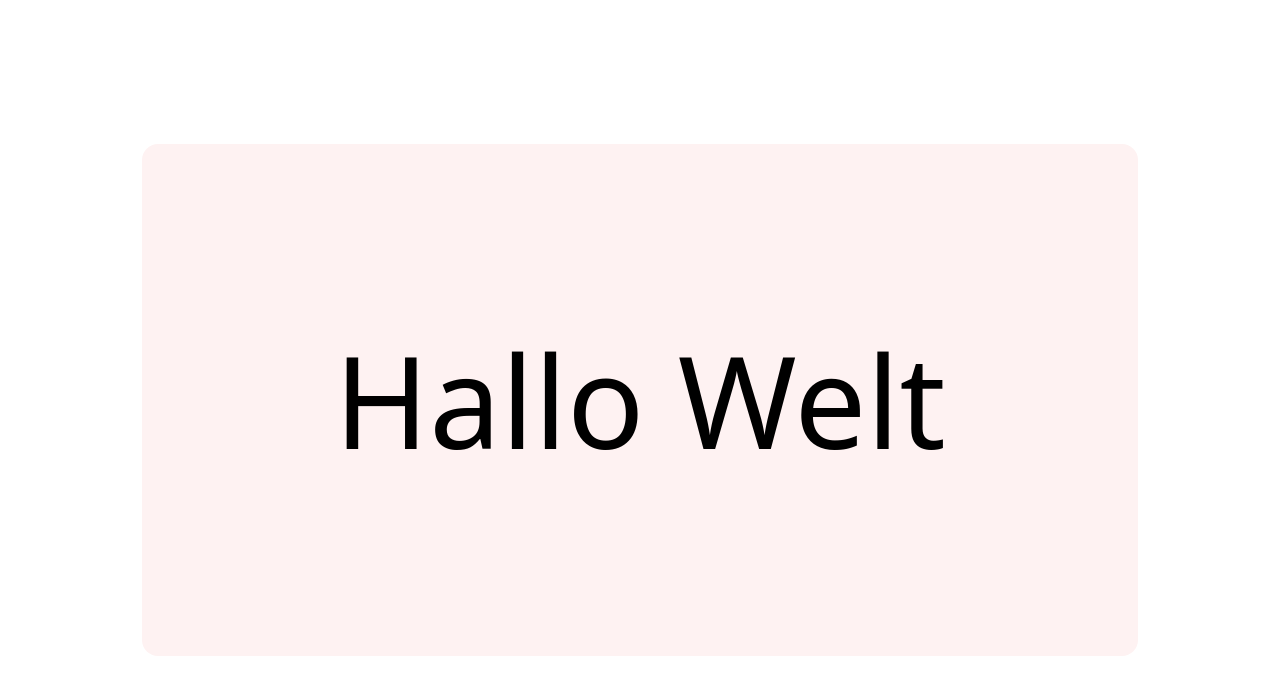
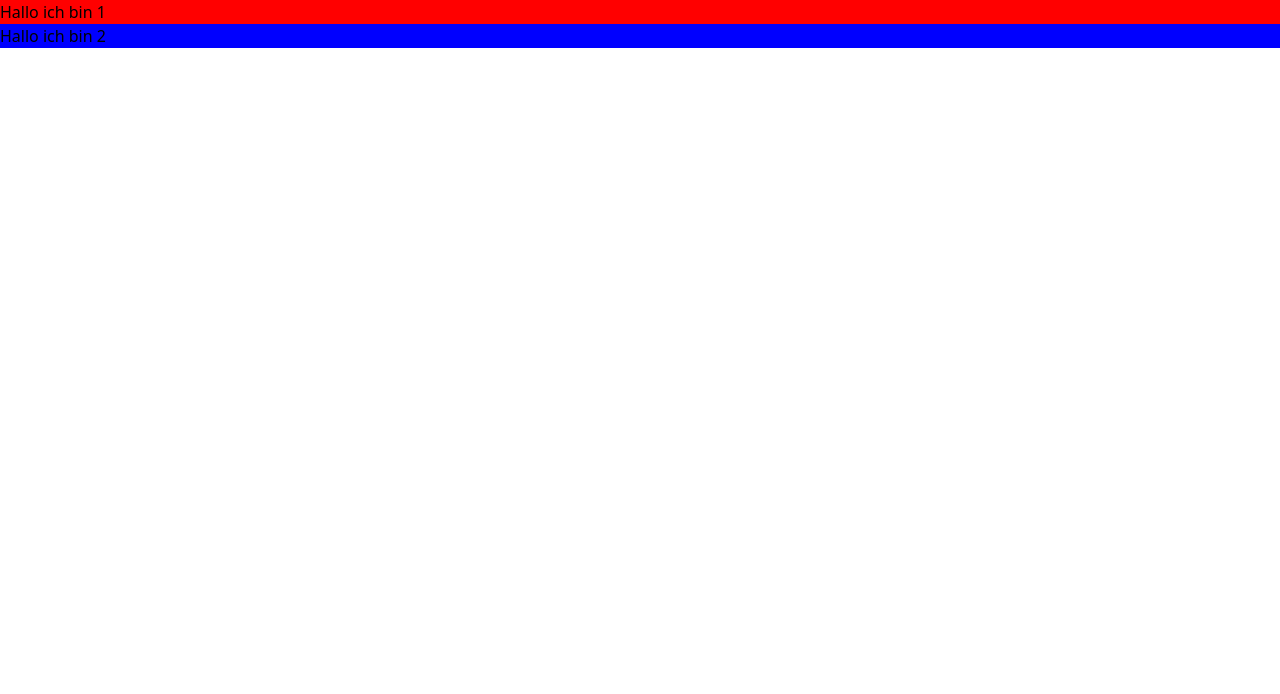
Before and after one commit to j05ch/js-to-ram, a React (Create React App) app: page / in a window 1280 px wide. Shown: the top 694 px of the page. Built offline with nearby package versions, Linux system fonts and the light colour scheme.

Commit message:
feat(poc): add components for poc

```diff
--- /dev/null
+++ b/src/components/poc/test-component/index.tsx
@@ -0,0 +1,18 @@
+import React, { useState } from 'react';
+
+// @ts-ignore
+const TestComponent = ({ color, value, priority }) => {
+	const [show, setShow] = useState(false);
+
+	setTimeout(() => {
+		setShow(true);
+	}, priority * 1000);
+
+	return (
+		<div>
+			{show && <div style={{ backgroundColor: color }}>{value}</div>}
+		</div>
+	);
+};
+
+export default TestComponent;
--- /dev/null
+++ b/src/components/poc/test-container/index.tsx
@@ -0,0 +1,45 @@
+import React from 'react';
+import TestComponent from '../test-component';
+
+const TestContainer = () => {
+	const arr = [
+		{
+			section: 1,
+			color: 'red',
+			priority: 1,
+			value: 'Hallo ich bin 1',
+		},
+		{
+			section: 2,
+			color: 'blue',
+			priority: 3,
+			value: 'Hallo ich bin 2',
+		},
+	];
+
+	return (
+		<div>
+			{arr.map((o) => {
+				if (o.section === 1) {
+					return (
+						<TestComponent
+							color={o.color}
+							value={o.value}
+							priority={o.priority}
+						/>
+					);
+				} else if (o.section === 2) {
+					return (
+						<TestComponent
+							color={o.color}
+							value={o.value}
+							priority={o.priority}
+						/>
+					);
+				} else return React.Fragment;
+			})}
+		</div>
+	);
+};
+
+export default TestContainer;
--- a/src/index.tsx
+++ b/src/index.tsx
@@ -1,11 +1,11 @@
 import React from 'react';
 import ReactDOM from 'react-dom';
 import './tailwind.css';
-import App from './components/app';
+import TestContainer from './components/poc/test-container';
 
 ReactDOM.render(
 	<React.StrictMode>
-		<App />
+		<TestContainer />
 	</React.StrictMode>,
 	document.getElementById('root')
 );
```
